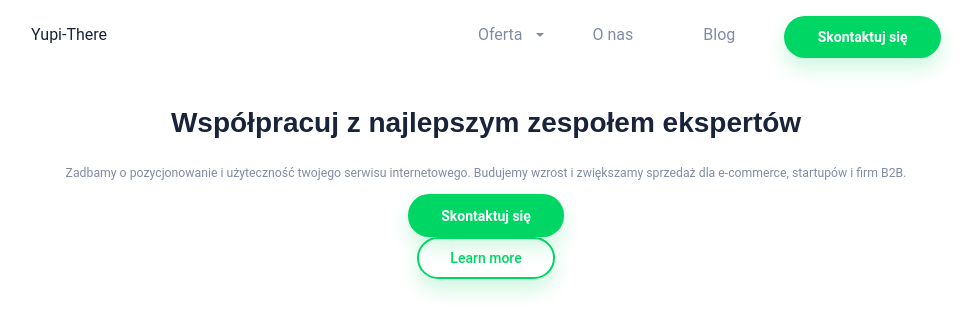
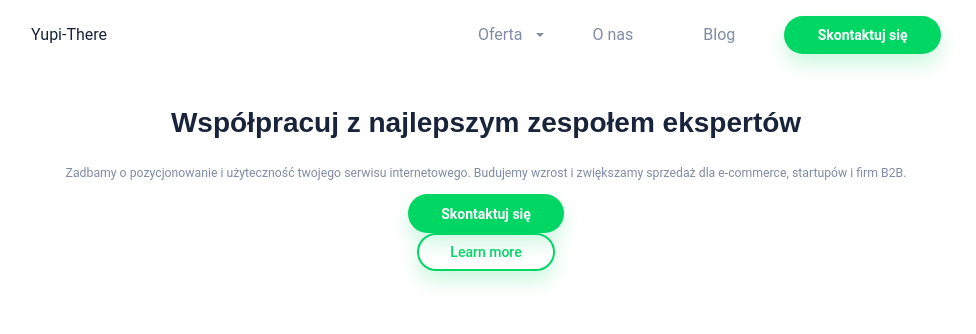
Before and after one commit to m-heyda/yupi-there, a React (Create React App) app: page / in a window 1280 px wide. Shown: the top 334 px of the page, without its empty margins (154-1130 px from the left). Built offline with nearby package versions, Linux system fonts and the light colour scheme; what webfontloader would draw is missing.

Commit message:
Paragraph in progress

```diff
--- a/src/components/Button/index.js
+++ b/src/components/Button/index.js
@@ -17,7 +17,6 @@ const Button = ({
   ...props
 }) => {
   const YupiButton = styled(Component)`
-    all: unset;
     display: inline-flex;
     align-items: center;
     justify-content: center;
--- a/src/components/Hero/index.js
+++ b/src/components/Hero/index.js
@@ -16,8 +16,8 @@ const Hero = () => {
       </Paragraph>
 
       <ButtonWrapper>
-        <Button>Skontaktuj się</Button>
-        <Button secondary>Learn more</Button>
+        <Button fluid>Skontaktuj się</Button>
+        <Button fluid secondary>Learn more</Button>
       </ButtonWrapper>
     </HeroHeader>
   );
```
